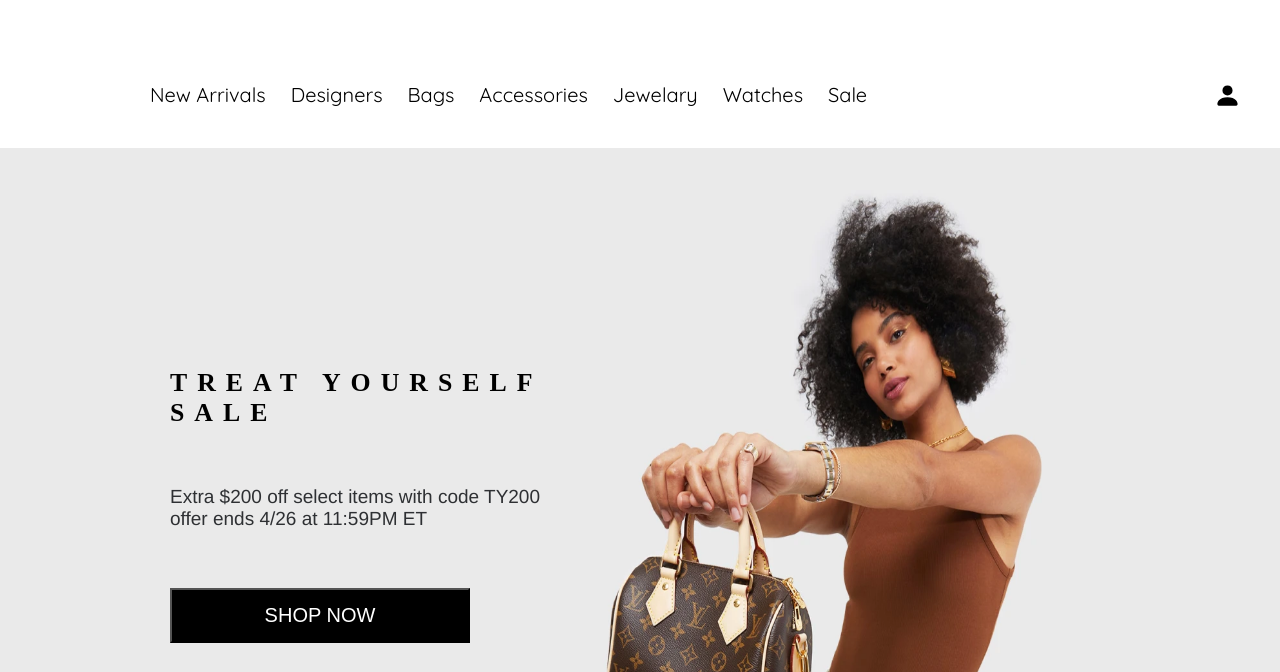
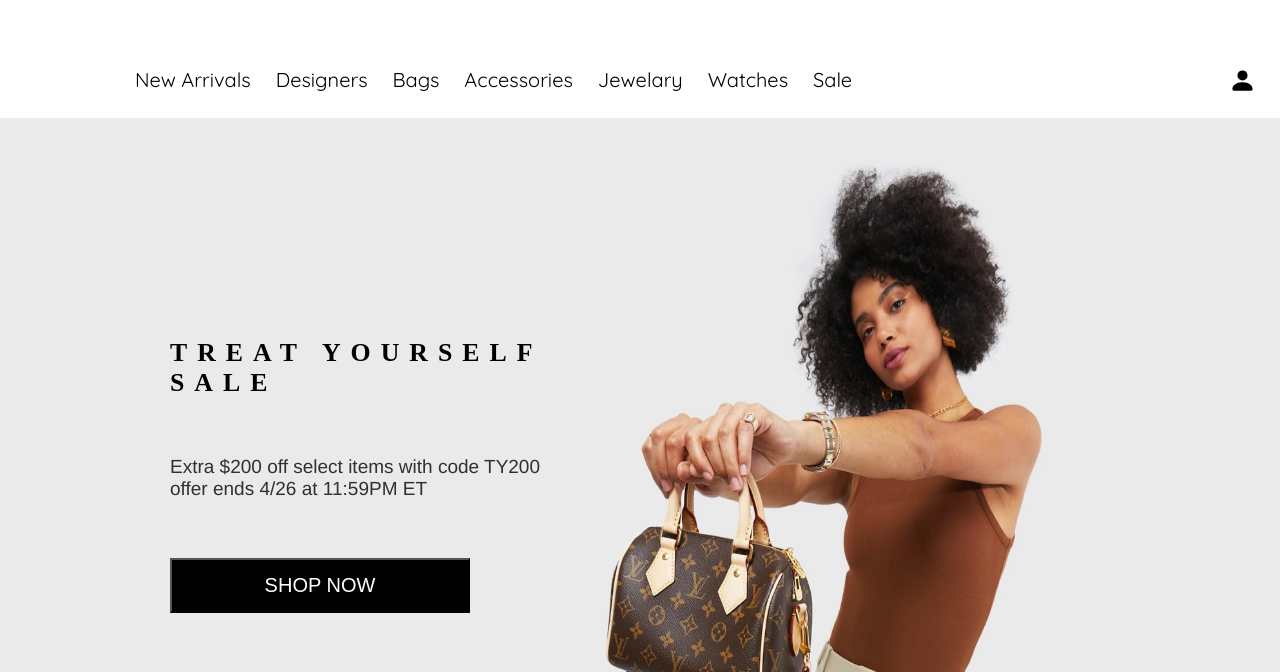
Before and after one commit to kakaran/Fashionable, a plain HTML site: page index.html in a window 1280 px wide. Shown: the part 128-800 px from the top of the page. Drawn offline with Linux system fonts and the light colour scheme.

Commit message:
nav padding update

```diff
--- a/Mother-Day-Gift.css
+++ b/Mother-Day-Gift.css
@@ -25,7 +25,7 @@ h1
 }
 nav{
     background-color: #FFFFFF;
-    padding: 35px;
+    padding: 20px;
     /* font-family: 'IBM Plex Serif', serif; */
     font-family: 'Quicksand', sans-serif;
 }
--- a/bag.css
+++ b/bag.css
@@ -27,7 +27,7 @@ h1
 }
 nav{
     background-color: #FFFFFF;
-    padding: 35px;
+    padding: 20px;
     /* font-family: 'IBM Plex Serif', serif; */
     font-family: 'Quicksand', sans-serif;
 }
--- a/index.css
+++ b/index.css
@@ -25,7 +25,7 @@ h1
 }
 nav{
     background-color: #FFFFFF;
-    padding: 35px;
+    padding: 20px;
     /* font-family: 'IBM Plex Serif', serif; */
     font-family: 'Quicksand', sans-serif;
 }
--- a/login.css
+++ b/login.css
@@ -25,7 +25,7 @@ h1
 }
 nav{
     background-color: #FFFFFF;
-    padding: 35px;
+    padding: 20px;
     /* font-family: 'IBM Plex Serif', serif; */
     font-family: 'Quicksand', sans-serif;
 }
```
